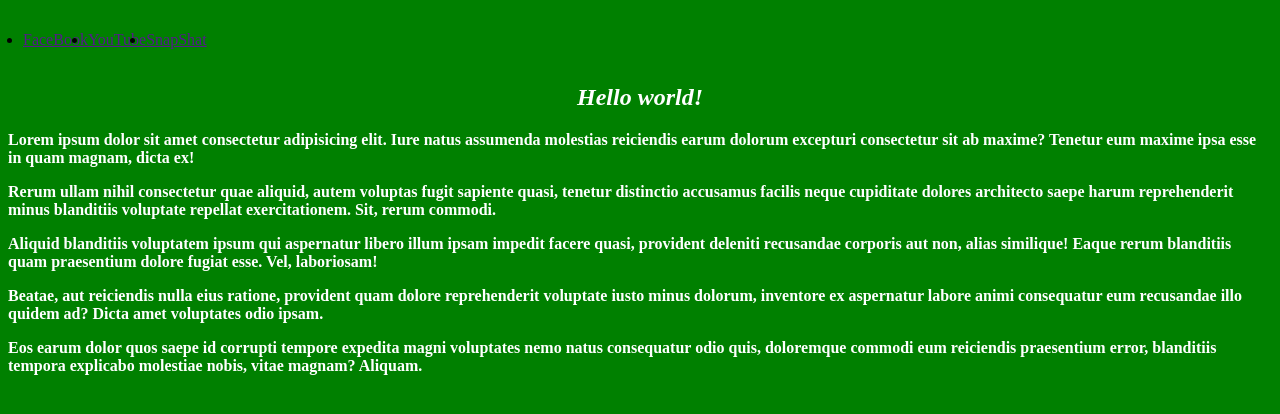
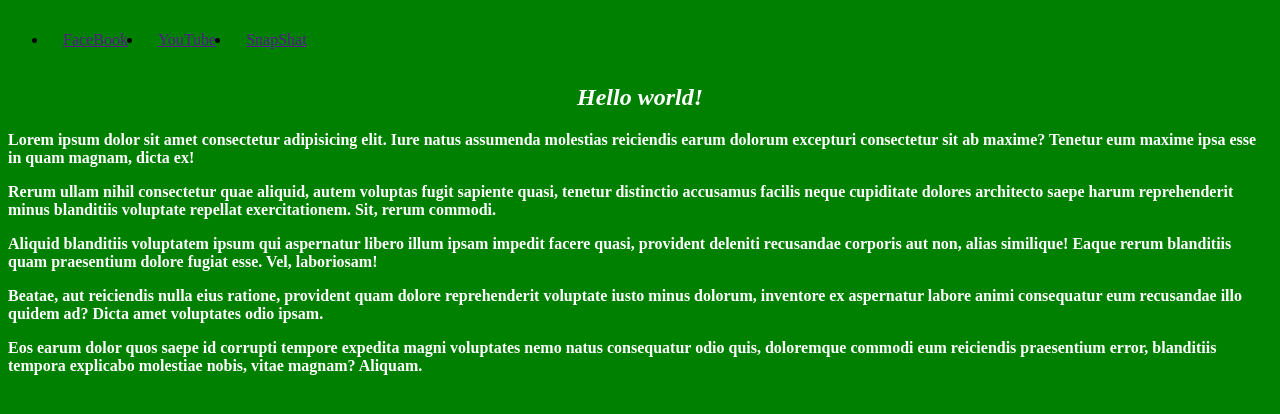
Before and after one commit to Aimarall/HTML-CSS-JS, a plain HTML site: page index.html in a window 1280 px wide. Drawn offline with Linux system fonts and the light colour scheme.

Commit message:
deleted padding of the nav added to the li

```diff
--- a/styles.css
+++ b/styles.css
@@ -12,5 +12,8 @@
 }
 nav ul {
     display: flex;
-    padding: 15px;
+
 }
+ul li {
+     padding: 15px;
+}
```
